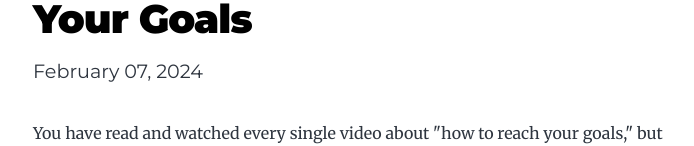
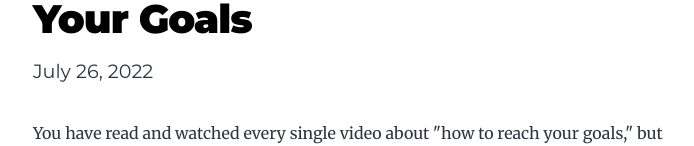
Before and after one commit to kateszxc/gatsby-starter-blog, a Gatsby site: page /how-not-to-reach-your-goals/ in a window 1280 px wide. Shown: the part 164-310 px from the top of the page, without its empty margins (291-985 px from the left). Built offline with nearby package versions, Linux system fonts and the light colour scheme; Gatsby itself is replaced by a stand-in of ours.

Commit message:
Update index.md

```diff
--- a/content/blog/how-not-to-reach-your-goals/index.md
+++ b/content/blog/how-not-to-reach-your-goals/index.md
@@ -1,6 +1,6 @@
 ---
 title: 6 Ways on How NOT to Reach Your Goals
-date: 2022-26-07
+date: 2022-07-26
 description: Contents that help you reach your goal are overrated.
 ---
 
```
